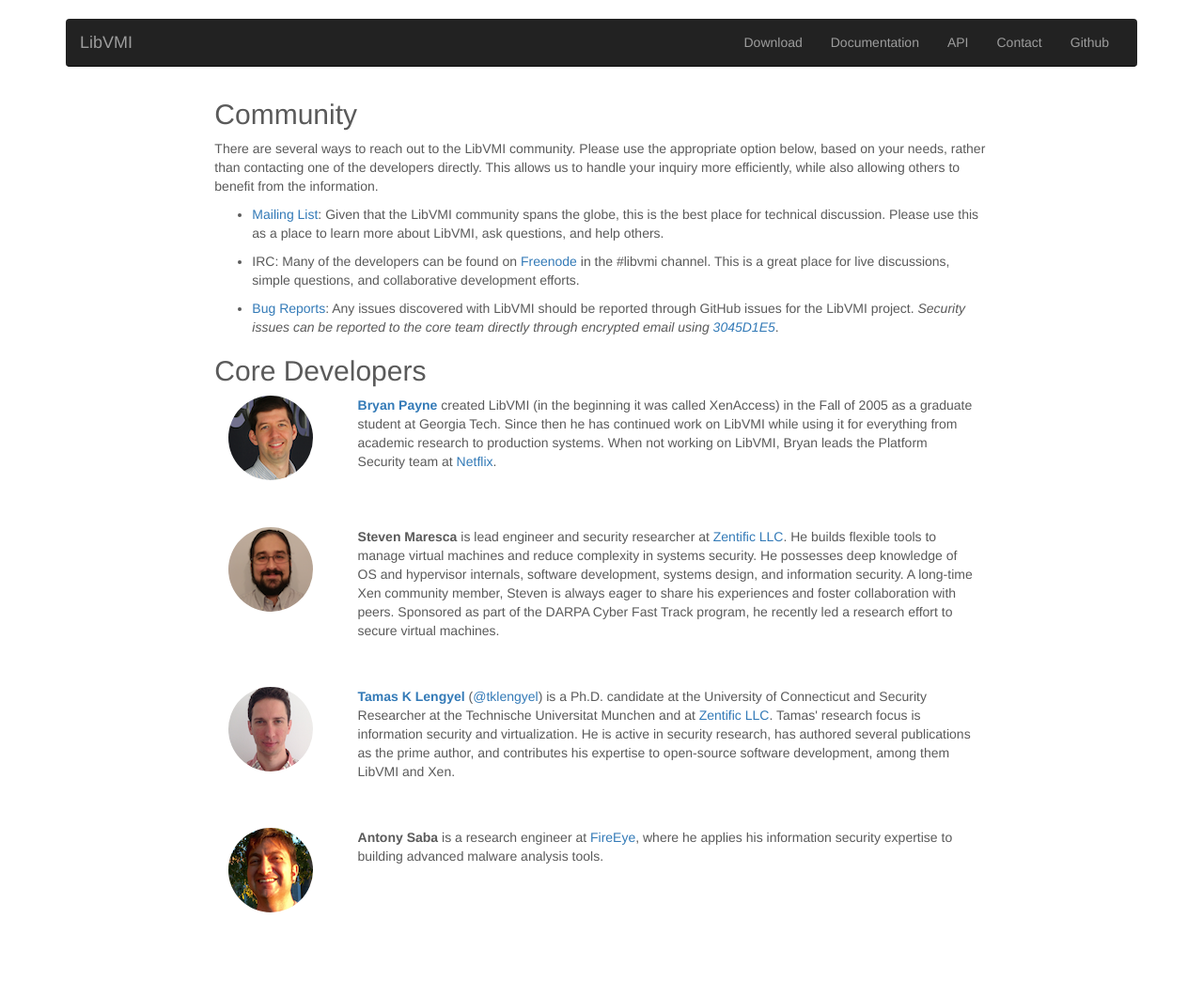
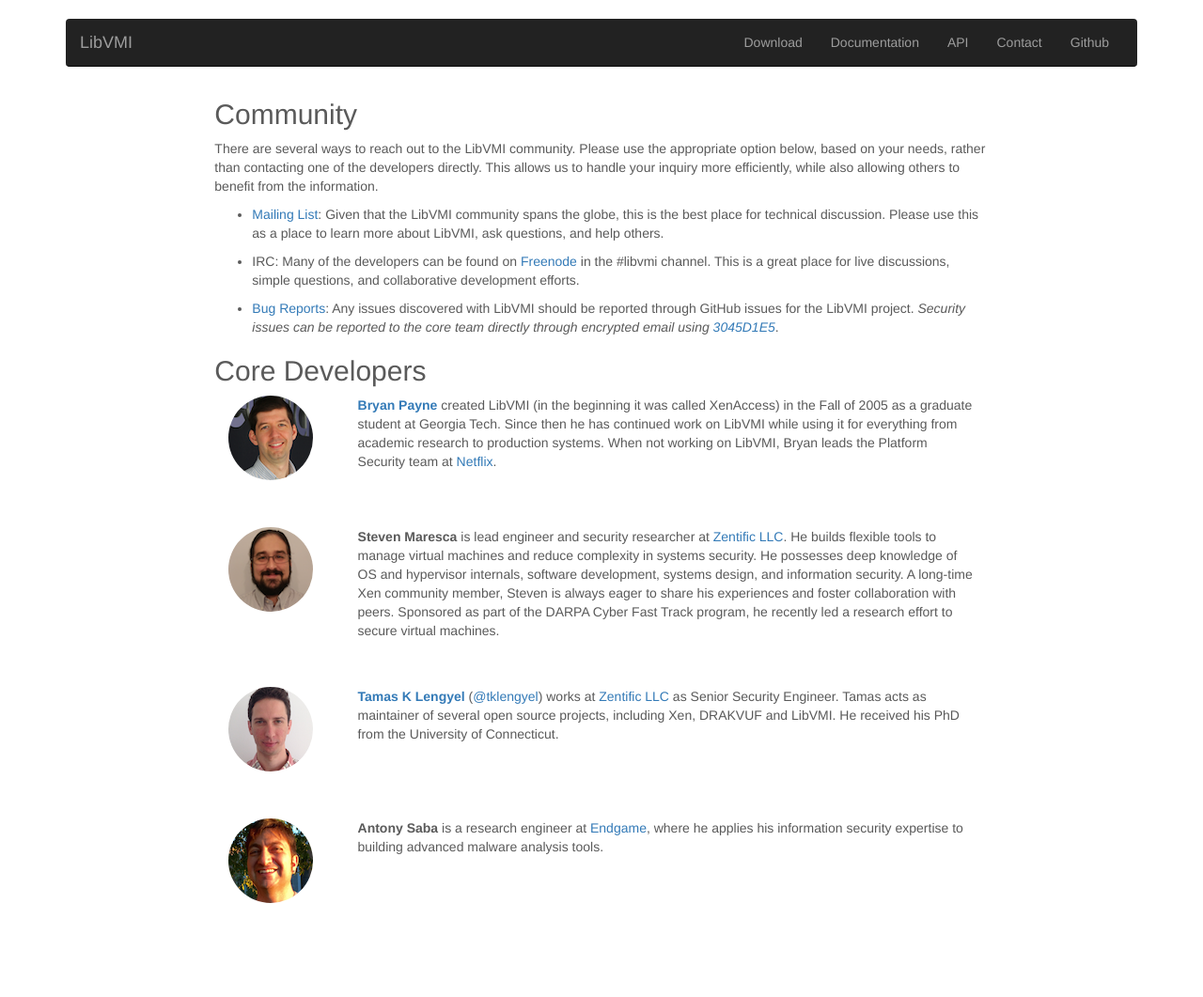
Before and after one commit to libvmi/libvmi.github.io, a Jekyll site: the page built from contact/index.md, in a window 1280 px wide. Shown: the whole page at 94% size. Built offline with Jekyll 4.4.1, drawn with Linux system fonts in a browser that asks for light colours; our own code applies the rules of GitHub Pages for plain Markdown files.

Commit message:
Update bios

```diff
--- a/_data/bios.yaml
+++ b/_data/bios.yaml
@@ -10,7 +10,7 @@
 - image: steve.png
   description: >
     <strong>Steven Maresca</strong> is lead engineer and security researcher
-    at <a href="http://www.zentific.com/">Zentific LLC</a>. He builds flexible
+    at <a href="https://www.zentific.com/">Zentific LLC</a>. He builds flexible
     tools to manage virtual machines and reduce complexity in systems
     security. He possesses deep knowledge of OS and hypervisor internals,
     software development, systems design, and information security. A
@@ -22,17 +22,14 @@
 - image: tamas.png
   description: >
       <a href="http://tklengyel.com"><strong>Tamas K Lengyel</strong></a>
-      (<a href="https://twitter.com/tklengyel">@tklengyel</a>) is a
-      Ph.D. candidate at the University of Connecticut and Security
-      Researcher at the Technische Universitat Munchen and at
-      <a href="http://www.zentific.com/">Zentific LLC</a>.
-      Tamas' research focus is information security and virtualization. He
-      is active in security research, has authored several publications as
-      the prime author, and contributes his expertise to open-source
-      software development, among them LibVMI and Xen.
+      (<a href="https://twitter.com/tklengyel">@tklengyel</a>) works at
+      <a href="https://www.zentific.com/">Zentific LLC</a> as Senior Security
+      Engineer. Tamas acts as maintainer of several open source projects,
+      including Xen, DRAKVUF and LibVMI. He received his PhD from the University
+      of Connecticut.
 
 - image: tony.png
   description: >
     <strong>Antony Saba</strong> is a research engineer at
-    <a href="https://www.fireeye.com/">FireEye</a>, where he applies his
+    <a href="https://www.endgame.com/">Endgame</a>, where he applies his
     information security expertise to building advanced malware analysis tools.
```
